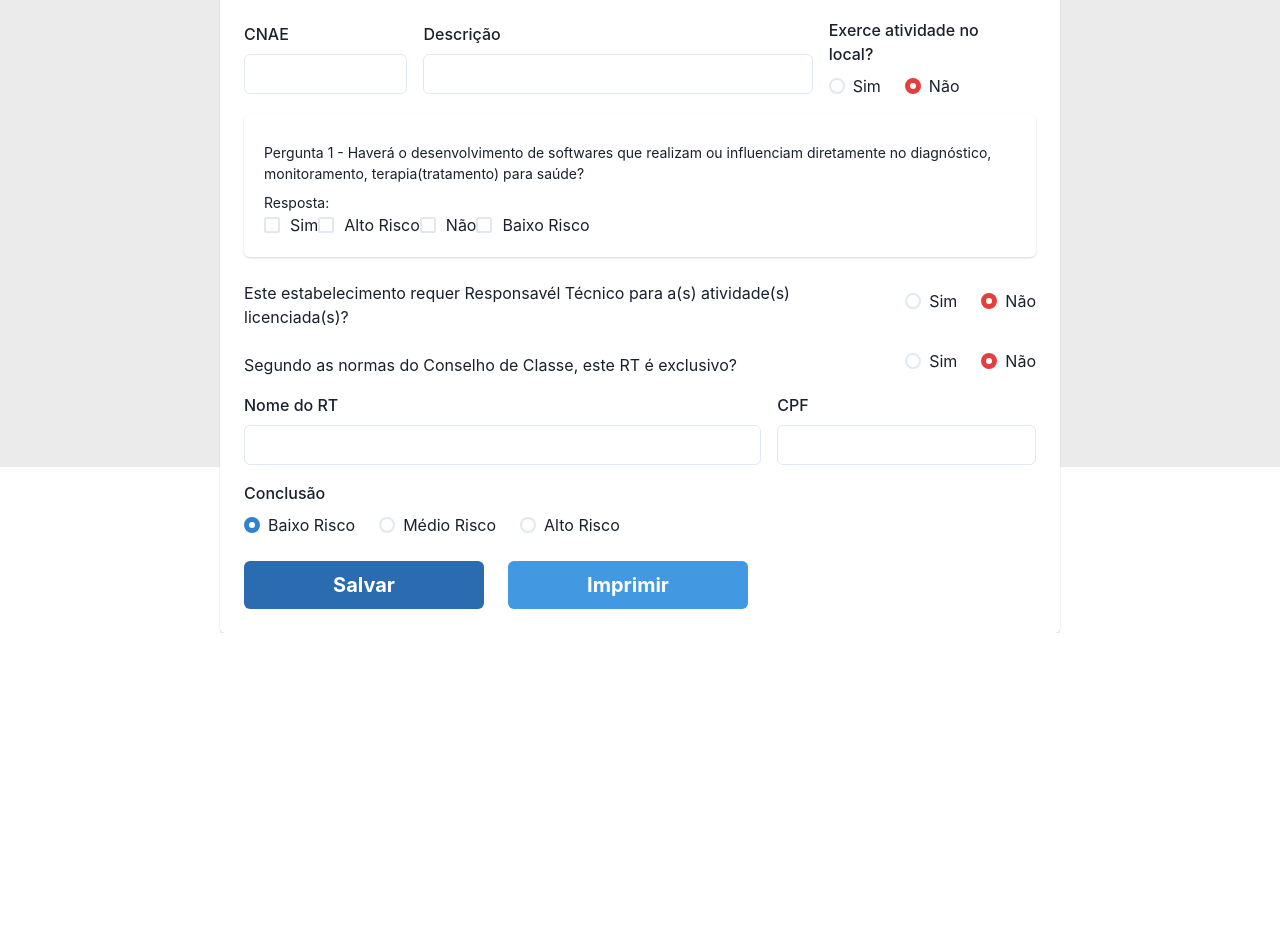
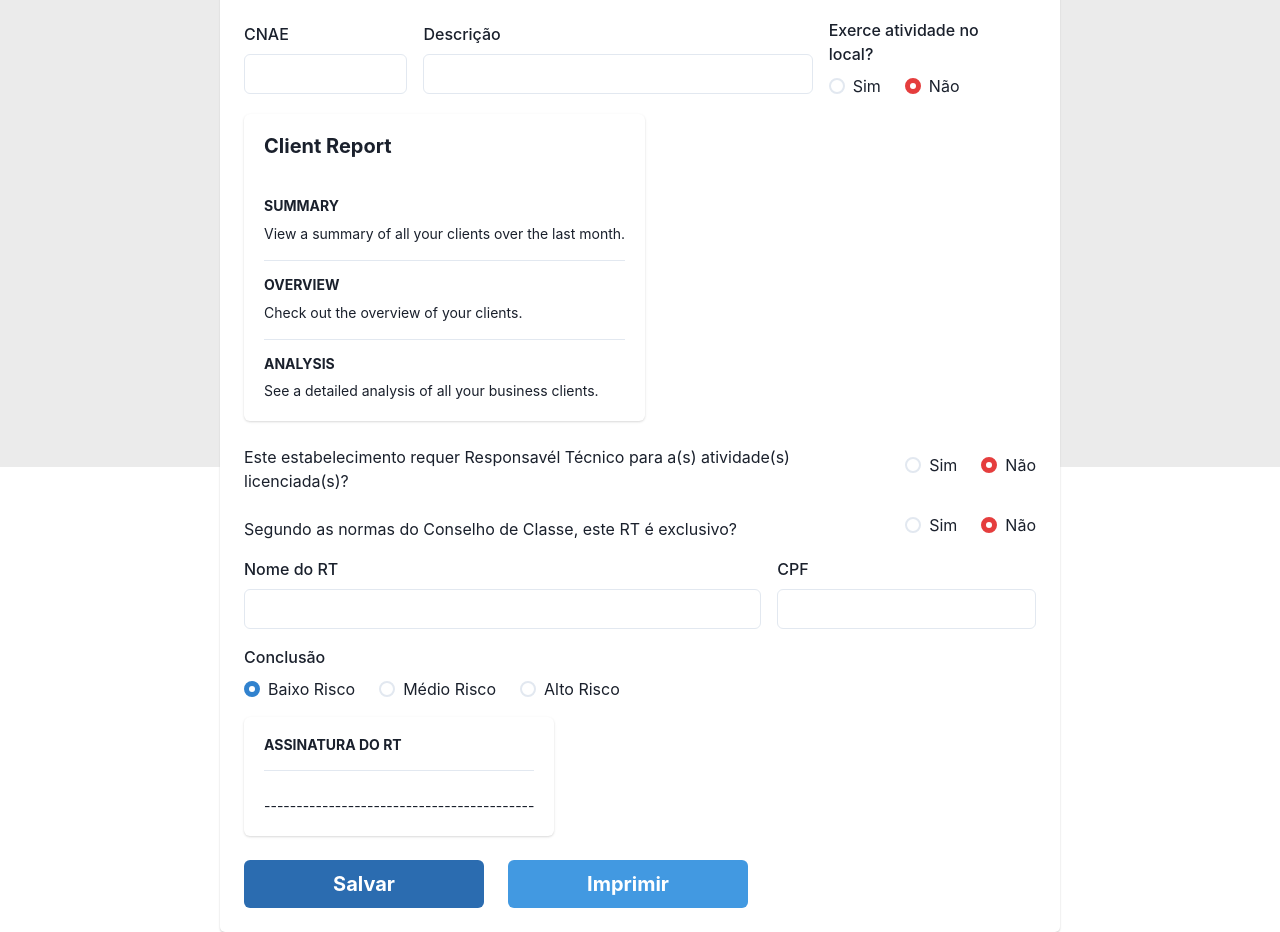
Before and after one commit to mrodrigochaves/roteiro-front-end, a React (Create React App) app: page / in a window 1280 px wide. Shown: the part 333-1265 px from the top of the page. Before the commit the page ends 966 px from the top, so only its background shows below. Built offline with nearby package versions, Linux system fonts and the light colour scheme.

Commit message:
Aadicionando campo da assinatura

```diff
--- a/src/components/Forms/index.js
+++ b/src/components/Forms/index.js
@@ -8,9 +8,13 @@
   Radio,
   Button,
   Card,
+  CardHeader,
   CardBody,
   Text,
   Checkbox,
+  Heading,
+  Stack,
+  StackDivider,
   Select
 } from "@chakra-ui/react";
 
@@ -79,24 +83,40 @@
         </Box>
       </HStack>
       <HStack>
-        <Card spacing={[2, 5]} direction={['column', 'row']}>
-          <CardBody>
-            <Text pt='2' fontSize='sm'>Pergunta 1 - Haverá o desenvolvimento de softwares que realizam ou influenciam diretamente no diagnóstico, monitoramento, terapia(tratamento) para saúde? </Text>
-            <Text pt='2' fontSize='sm'>Resposta: </Text>
-            <Checkbox spacing='10px' size='md' colorScheme='blue' >
-              Sim
-            </Checkbox>
-            <Checkbox spacing='10px' size='md' colorScheme='blue' >
-              Alto Risco
-            </Checkbox>
-            <Checkbox spacing='10px' size='md' colorScheme='blue' >
-              Não
-            </Checkbox>
-            <Checkbox spacing='10px' size='md' colorScheme='blue' >
-              Baixo Risco
-            </Checkbox>
-          </CardBody>
-        </Card>
+      <Card>
+  <CardHeader>
+    <Heading size='md'>Client Report</Heading>
+  </CardHeader>
+
+  <CardBody>
+    <Stack divider={<StackDivider />} spacing='4'>
+      <Box>
+        <Heading size='xs' textTransform='uppercase'>
+          Summary
+        </Heading>
+        <Text pt='2' fontSize='sm'>
+          View a summary of all your clients over the last month.
+        </Text>
+      </Box>
+      <Box>
+        <Heading size='xs' textTransform='uppercase'>
+          Overview
+        </Heading>
+        <Text pt='2' fontSize='sm'>
+          Check out the overview of your clients.
+        </Text>
+      </Box>
+      <Box>
+        <Heading size='xs' textTransform='uppercase'>
+          Analysis
+        </Heading>
+        <Text pt='2' fontSize='sm'>
+          See a detailed analysis of all your business clients.
+        </Text>
+      </Box>
+    </Stack>
+  </CardBody>
+</Card>
       </HStack>
       <HStack>
         <Box w="100%">
@@ -146,6 +166,26 @@
           </RadioGroup>
         </Box>
       </HStack>
+      <HStack>
+        <Box>
+        <Card>
+  <CardBody>
+    <Stack divider={<StackDivider />} spacing='4'>
+      <Box>
+        <Heading size='xs' textTransform='uppercase'>
+          Assinatura do RT
+        </Heading>
+        </Box>
+        <Box>
+        <Text pt='2' fontSize='sm'>
+          ------------------------------------------
+        </Text>
+      </Box>
+    </Stack>
+  </CardBody>
+</Card>
+        </Box>
+      </HStack>
       <HStack direction='row' spacing='24px'>
         <Box>
           <Button
```
Also changed, not shown: 1 other file (tests, documents, lock files or other folders).
